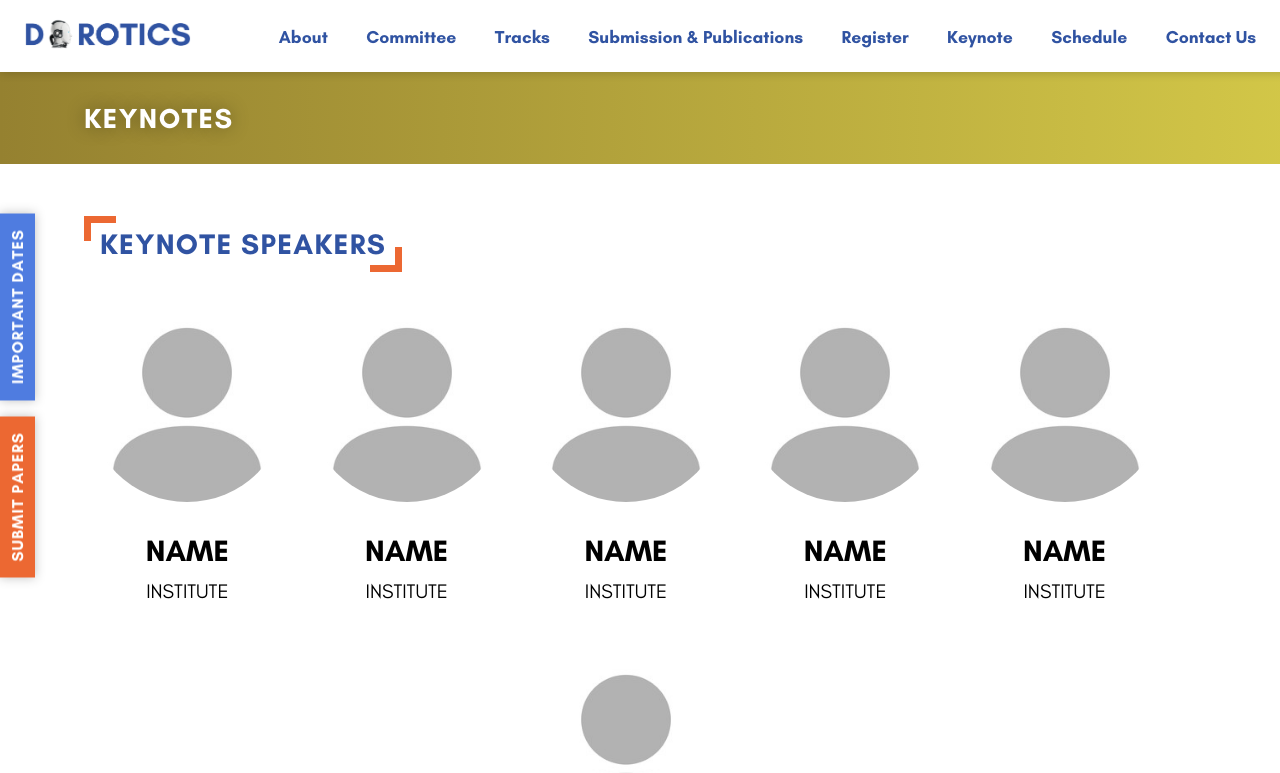
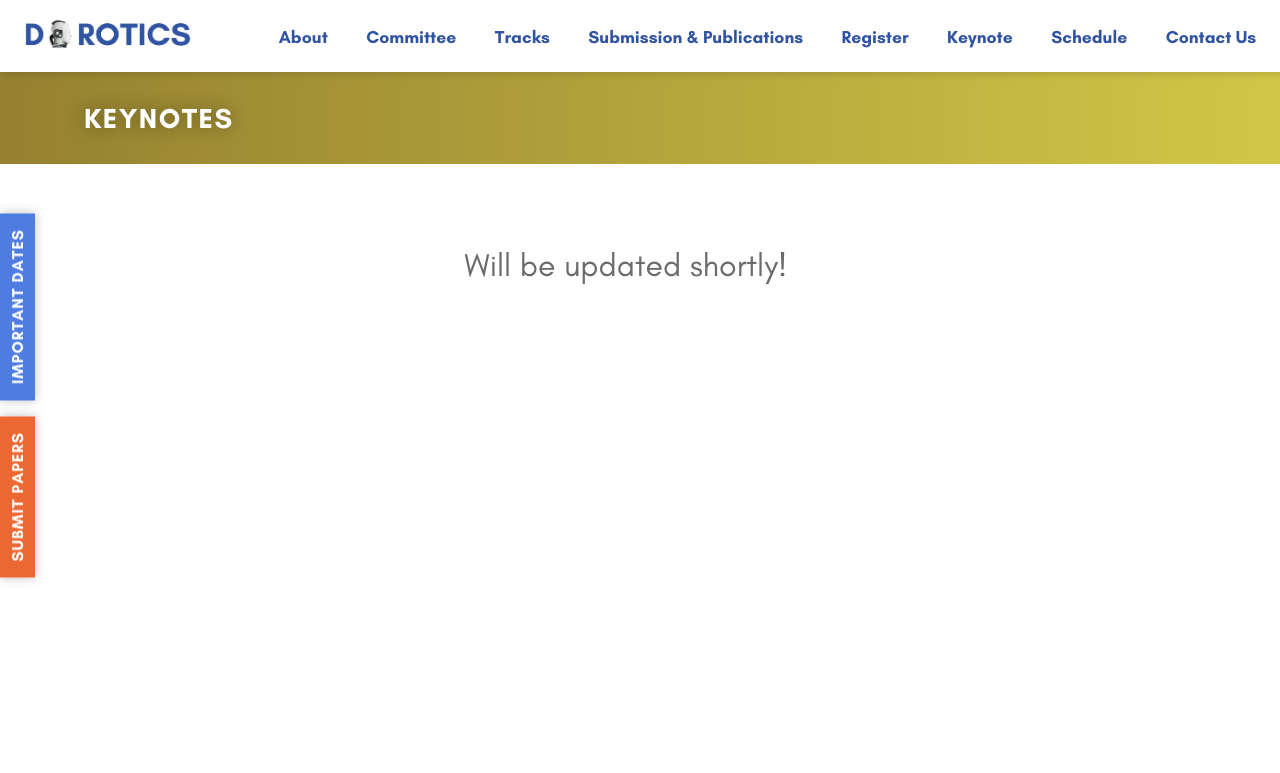
Before and after one commit to Velogan-Boy/dorotics-2023, a React (Create React App) app: page /keynote in a window 1280 px wide. Shown: the top 773 px of the page. Built offline with nearby package versions, Linux system fonts and the light colour scheme.

Commit message:
Removed placeholder in keynotes

```diff
--- a/src/pages/Keynotes/Keynotes.jsx
+++ b/src/pages/Keynotes/Keynotes.jsx
@@ -12,14 +12,10 @@ function Keynotes() {
      <>
      <Heading text={"Keynotes"}/>
      <div className={styles.wrapper}>
-            <SubHeading text="Keynote speakers" />
+            {/* <SubHeading text="Keynote speakers" /> */}
             <div className={styles.container}>
-              <KeynoteSpeaker />
-              <KeynoteSpeaker />
-              <KeynoteSpeaker />
-              <KeynoteSpeaker />
-              <KeynoteSpeaker />
-              <KeynoteSpeaker />
+              {/* <KeynoteSpeaker /> */}
+              <div className={styles.update}>Will be updated shortly!</div>
             </div>
 
       </div>
--- a/src/pages/Keynotes/Keynotes.module.css
+++ b/src/pages/Keynotes/Keynotes.module.css
@@ -13,3 +13,10 @@
     flex-wrap: wrap;
     gap: 1rem;
 }
+
+.update{
+
+    margin-top: 30px;
+    font-size: 2em;
+    color: #6b6b6b;
+}
--- a/src/pages/Schedule/Schedule.jsx
+++ b/src/pages/Schedule/Schedule.jsx
@@ -10,7 +10,7 @@ const Schedule = () => {
         <>
           <Heading text="Schedule" />
           <div className={styles.wrapper}>
-            <SubHeading text="Schedule" />
+            {/* <SubHeading text="Schedule" />  */}
             <div className={styles.update}> Will be updated shortly !</div>
          </div>
         </>
--- a/src/pages/Schedule/Schedule.module.css
+++ b/src/pages/Schedule/Schedule.module.css
@@ -8,5 +8,6 @@
 .update{
 
     margin-top: 30px;
-    font-size: 3em;
+    font-size: 2em;
+    color: #6b6b6b;
 }
```
